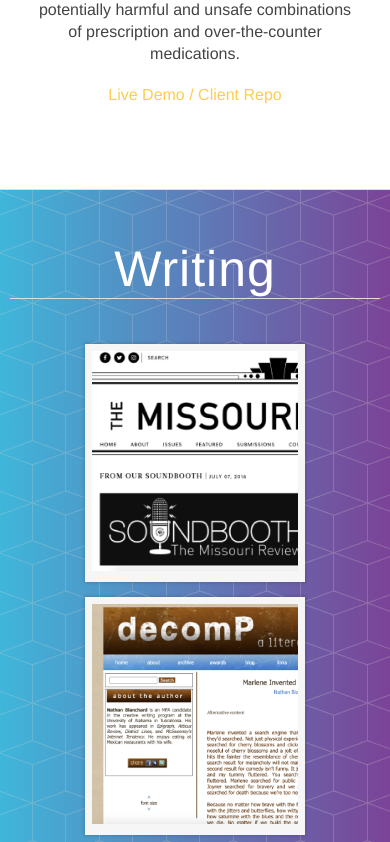
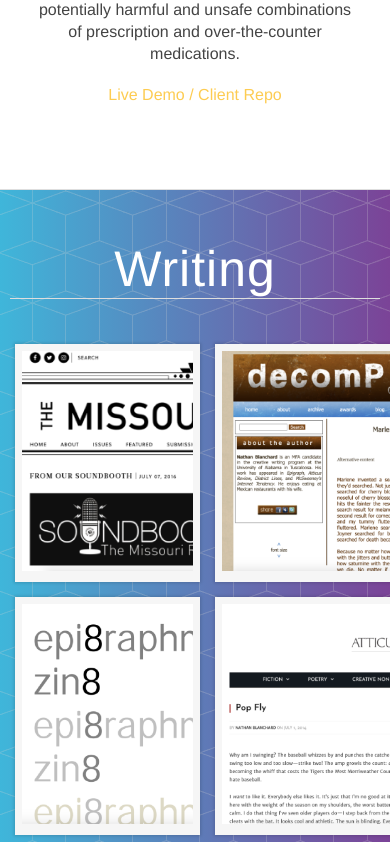
Before and after one commit to NGBlanchard/portfolio-2020, a React (Create React App) app: page / in a window 390 px wide. Shown: the part 2119-2961 px from the top of the page. Built offline with nearby package versions, Linux system fonts and the light colour scheme.

Commit message:
responsive iphone 11

```diff
--- a/src/components/Projects/Projects.css
+++ b/src/components/Projects/Projects.css
@@ -46,7 +46,6 @@
 }
 
 .device {
-  cursor: pointer;
   display: inline-block;
   position: relative;
 }
@@ -80,6 +79,8 @@
   right: 50px;
 }
 
+
+
 @media (max-width: 470px) {
   .computer {
     width: 200px;
--- a/src/components/Writing/Writing.css
+++ b/src/components/Writing/Writing.css
@@ -221,7 +221,13 @@ h1.title {
   }
 }
 
-@media (max-width: 470px) {
+@media (max-width: 414px) {
+  .block_holder {
+    width: 185px;
+  }
+}
+
+@media (max-width: 375px) {
   .writing-grid {
     display: flex;
     flex-direction: column;
```
